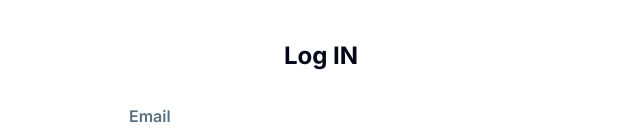
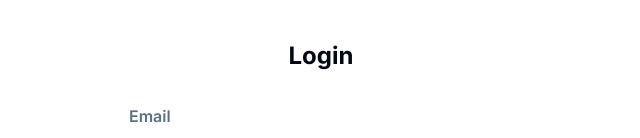
Before and after one commit to abhinashgupta/Dashboard-NextJs-Auth-MongoDb, a Next.js app: page /login in a window 1280 px wide. Shown: the top 138 px of the page, without its empty margins (319-959 px from the left). Built offline with nearby package versions, Linux system fonts and the light colour scheme.

Commit message:
Login page edit

```diff
--- a/src/app/login/page.tsx
+++ b/src/app/login/page.tsx
@@ -43,7 +43,7 @@ export default function LoginPage() {
       <section className="container mx-auto px-5 py-10">
         <div className="w-full max-w-sm mx-auto">
           <h1 className="font-roboto text-2xl font-bold text-center text-dark-hard mb-8">
-            Log IN
+            Login
           </h1>
           <form>
             <div className="flex flex-col mb-6 w-full">
```
